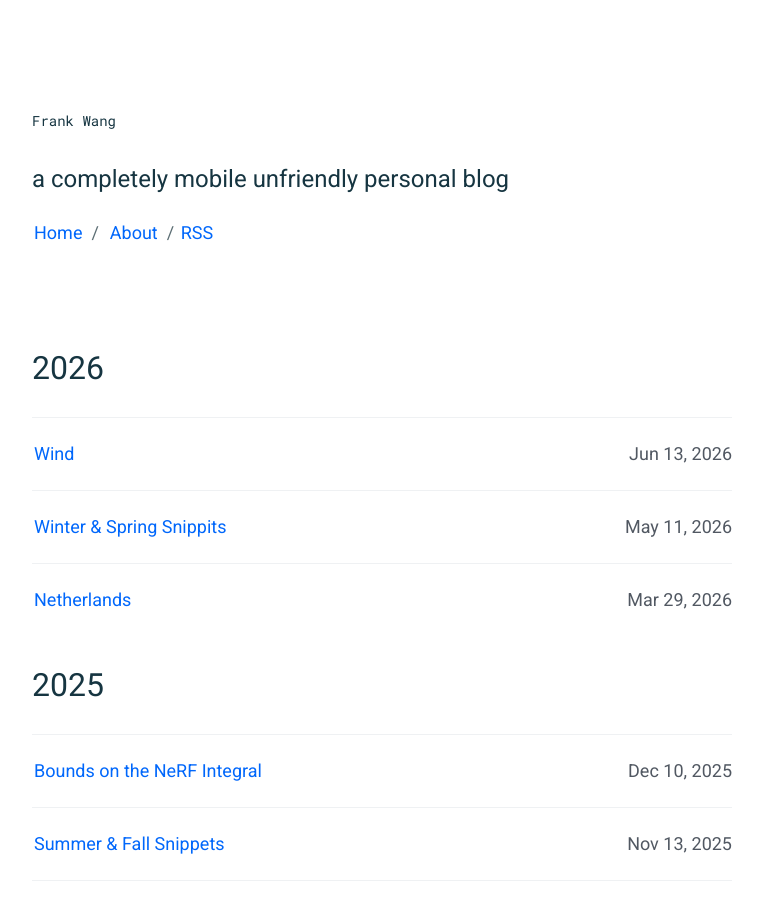
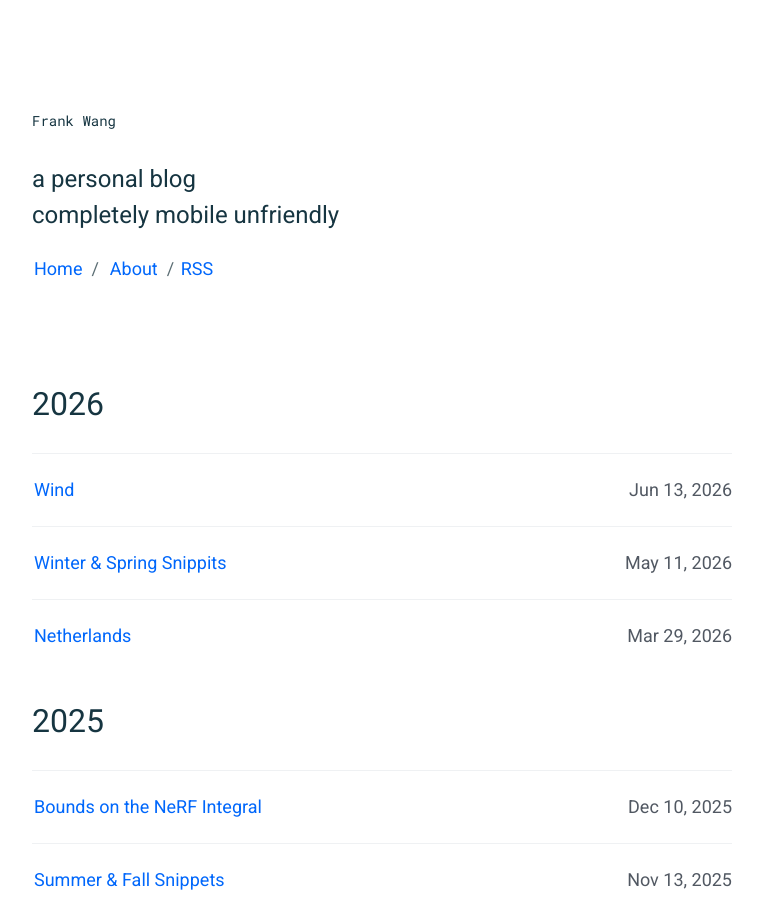
Before and after one commit to frankwang95/frankwang95.github.io, a Jekyll site: the page built from index.html, in a window 1280 px wide and 900 px high. Shown: the whole window, without its empty margins (258-1021 px from the left). Built offline with Jekyll 4.4.1, drawn with Linux system fonts in a browser that asks for light colours.

Commit message:
Update site description layout to support line breaks

```diff
--- a/_config.yml
+++ b/_config.yml
@@ -1,7 +1,8 @@
 # Site settings
 title: "Frank Wang"
-description: >
-  a completely mobile unfriendly personal blog
+description: |
+  a personal blog
+  completely mobile unfriendly
 
 author: Frank Wang
 email: frankwang95@gmail.com
--- a/_includes/header.html
+++ b/_includes/header.html
@@ -2,7 +2,7 @@
     <h1><code>{{ site.title}}</code></h1>
 
     {% if page.title == 'Home' %}
-        <h1>{{ site.description }}</h1>
+        <h1>{{ site.description | newline_to_br }}</h1>
     {% endif %}
     <p>
         <a href="{{ "/" | prepend: site.baseurl }}">Home</a><span
```
